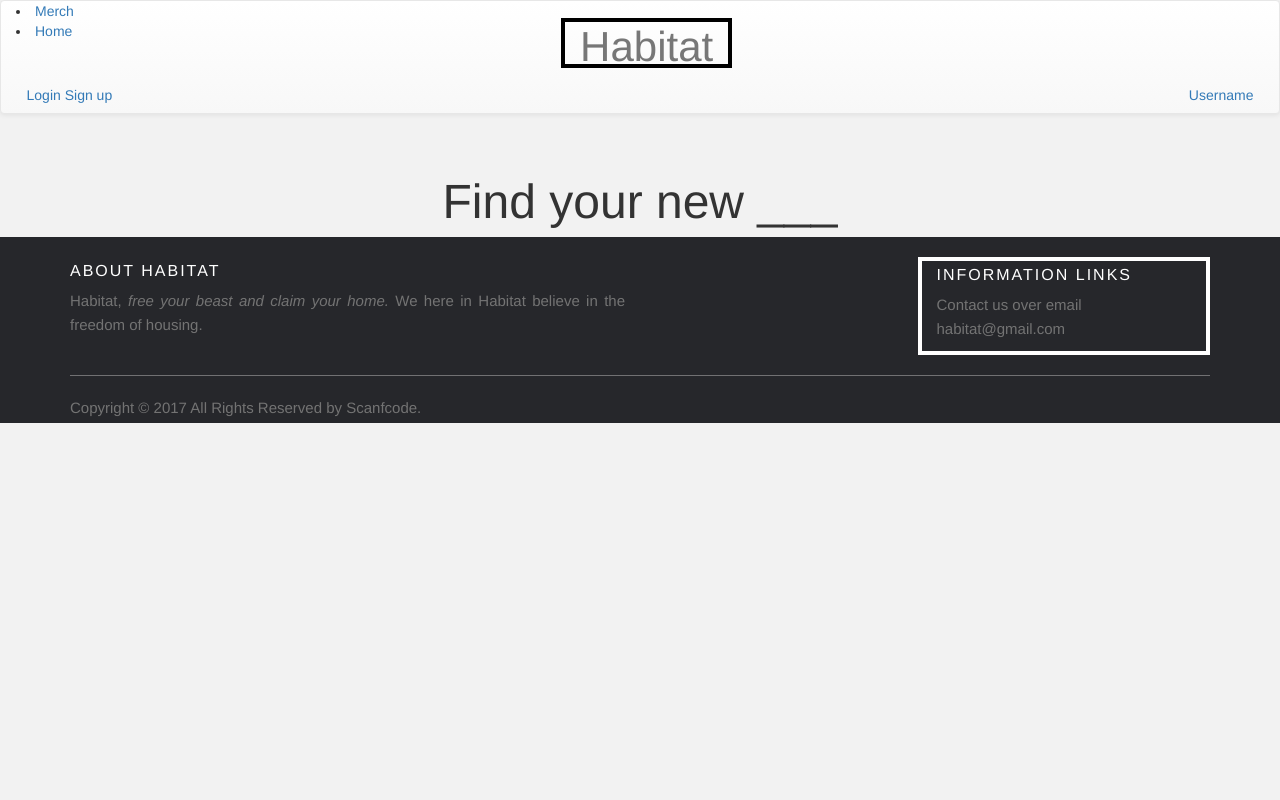
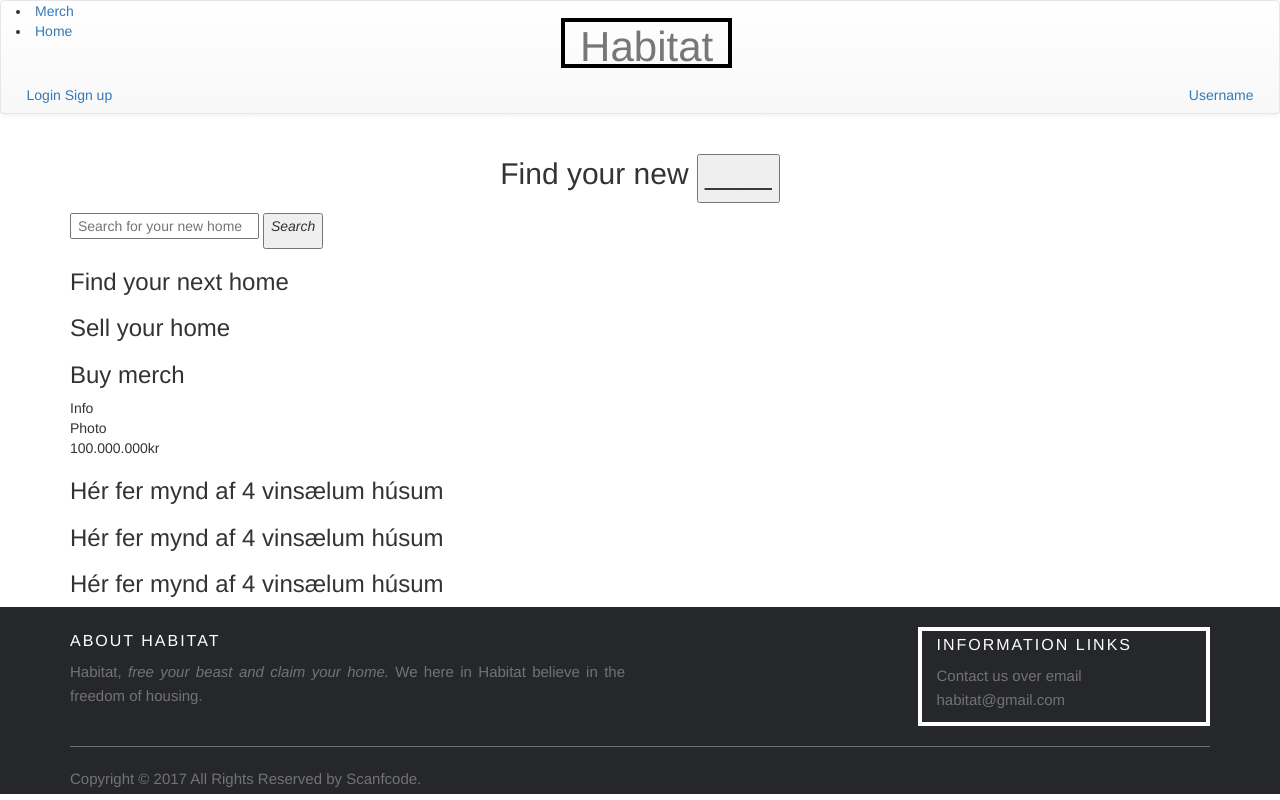
Before and after one commit to kiddibry/HabitatV2, a Django app: page / in a window 1280 px wide. Run offline with Django 3.2, Linux system fonts and the light colour scheme; some libraries are stand-ins or nearby versions.

Commit message:
mitt dot

```diff
--- a/static/css/home.css
+++ b/static/css/home.css
@@ -1,42 +1,93 @@
-.entry_text {
-    padding-top: 3%;
+.searchBar
+{
+
     text-align: center;
+
 }
 
-body{
-  background: #f2f2f2;
+.search
+{
+
 }
 
-.search {
-  width: 100%;
-  position: relative;
-  display: flex;
+.searchTerm{
+    width: 80%;
+    height: 2.5em;
+    border: 2px solid black;
+    border-radius: 20px;
+    text-align: center;
+    font-size: 1.2em;
+    margin-top: 2px;
 }
 
-.searchTerm {
-  width: 100%;
-  border: 3px solid #00B4CC;
-  padding: 5px;
-  height: 20px;
-  border-radius: 10px;
-  color: #9DBFAF;
+.searchButton{
+    width: 8%;
+    height: 2.5em;
+    border-radius: 5px;
+    padding-top: 8px;
 }
 
-.searchTerm:focus{
-  color: #00B4CC;
+.chooseBox
+{
+    text-align: center;
+    float: left;
+    margin-left: 15%;
+    margin-top: 1em;
+    margin-bottom: 1.5em;
+    width: 100%;
 }
 
-.searchButton {
-  width: 40px;
-  height: 36px;
-  border: 1px solid #00B4CC;
-  background: #00B4CC;
+.allBox
+{
+    display: flex;
+    height: 6em;
 }
 
-.wrap{
-  width: 30%;
-  position: absolute;
-  top: 40%;
-  left: 50%;
-  transform: translate(-50%, -50%);
+.findBox
+{
+    border: 5px solid black;
+    border-radius: 5px;
+    padding: 10px;
+    margin-right: 5em;
 }
+
+.sellBox
+{
+    border: 5px solid black;
+    border-radius: 5px;
+    padding: 10px;
+    margin-right: 5em;
+}
+
+.merchBox
+{
+    border: 5px solid black;
+    border-radius: 5px;
+    padding: 10px;
+}
+
+
+.homes
+{
+    margin-bottom: 1em;
+    text-align: center;
+    border: 4px solid black;
+    overflow: auto;
+    height: 10em;
+    width: 100%;
+}
+
+.info
+{
+
+}
+
+.photo
+{
+
+}
+
+.prize
+{
+
+}
--- a/templates/Home/index.html
+++ b/templates/Home/index.html
@@ -3,20 +3,44 @@
 {% load static %}
 
 {% block content %}
-<link href="{% static 'css/home.css' %}" rel="stylesheet">
+<link rel="stylesheet" href="{% static 'css/Home.css' %}">
 
-<div class="entry_text">
-    <font size="10">Find your new ___</font>
-</div>
+    <h2 style="text-align: center">Find your new <button><p>____</p></button></h2>
 
-<div class="wrap">
+    <div class="searchBar">
         <div class="search">
-           <input type="text" class="searchTerm">
-           <button type="submit" class="searchButton">
-                <img src="{% static 'images/magnify.png' %}" alt="ENHANCE" height="25px" width="25px">
-             <i class="fa fa-search"></i>
-          </button>
+            <input type="text" class="searchTerm" placeholder=" Search for your new home  ">
+            <button type="submit" class="searchButton">
+                <i class="fa fa-search"><p>Search</p></i>
+            </button>
         </div>
-     </div>
+    </div>
+
+    <div class="chooseBox">
+        <div class="allBox">
+            <div class="findBox"><h3>Find your next home</h3></div>
+            <div class="sellBox"><h3>Sell your home</h3></div>
+            <div class="merchBox"><h3>Buy merch</h3></div>
+        </div>
+    </div>
+
+
+    <div class="homes">
+        <div class="info"> Info</div>
+        <div class="photo"> Photo</div>
+        <div class="prize"> 100.000.000kr</div>
+    </div>
+
+    <div class="homes">
+        <h3>Hér fer mynd af 4 vinsælum húsum</h3>
+    </div>
+
+    <div class="homes">
+        <h3>Hér fer mynd af 4 vinsælum húsum</h3>
+    </div>
+
+    <div class="homes">
+        <h3>Hér fer mynd af 4 vinsælum húsum</h3>
+    </div>
 
 {% endblock %}
```
